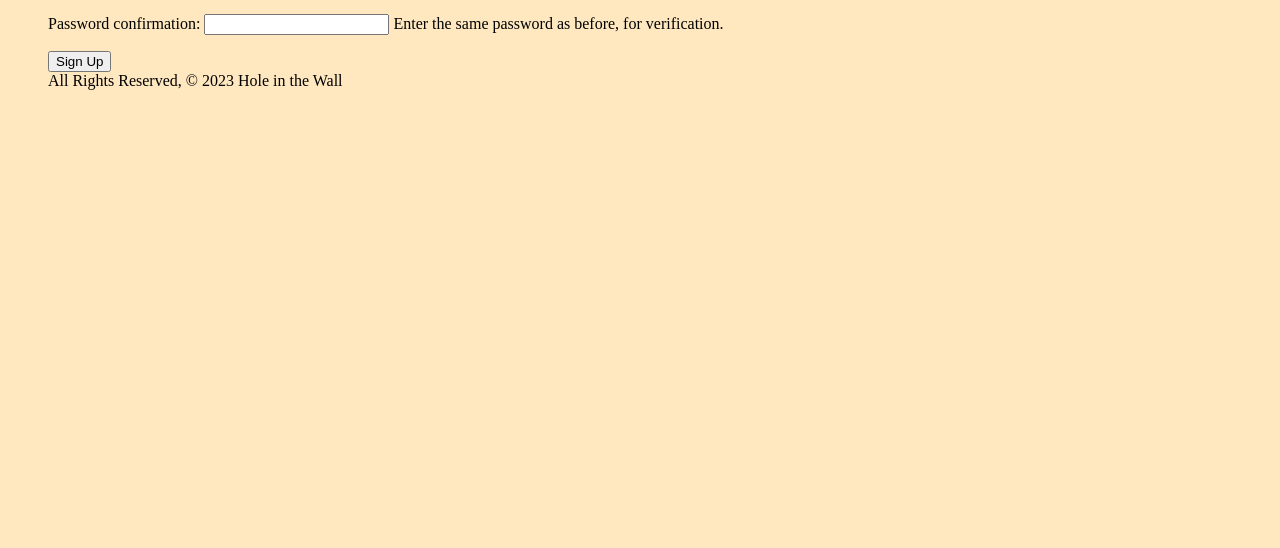
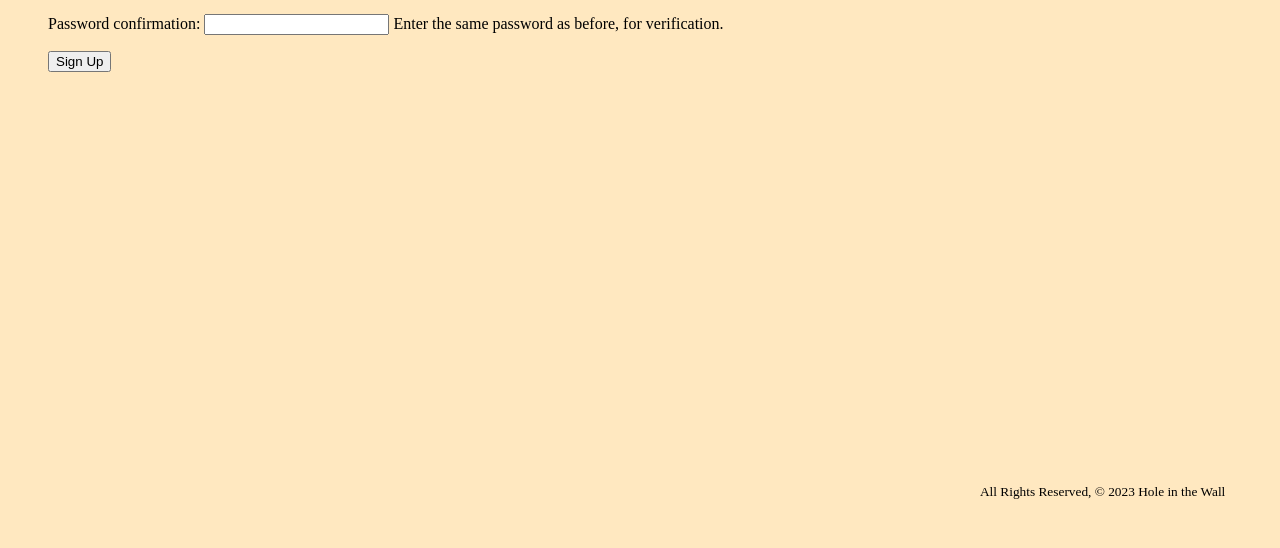
Before and after one commit to jvpati17/hole-in-the-wall, a Django app: page /users/signup/ in a window 1280 px wide. Shown: the part 348-896 px from the top of the page. Run offline with Django 3.2, Linux system fonts and the light colour scheme.

Commit message:
update base template

```diff
--- a/main_app/static/css/style.css
+++ b/main_app/static/css/style.css
@@ -43,3 +43,9 @@ body {
 .right-links > a {
     padding: 3vh
 }
+
+footer {
+    margin-top: auto;
+    margin-left: auto;
+    font-size: smaller;
+}
--- a/main_app/templates/base.html
+++ b/main_app/templates/base.html
@@ -34,8 +34,8 @@
         {% block content %}
         {% endblock %}
     </main>
-    <footer class="page-footer">
-        <div class="right">All Rights Reserved, &copy; 2023 Hole in the Wall &nbsp;</div>
+    <footer>
+        <div>All Rights Reserved, &copy; 2023 Hole in the Wall &nbsp;</div>
     </footer>
 </body>
 </html>
```
